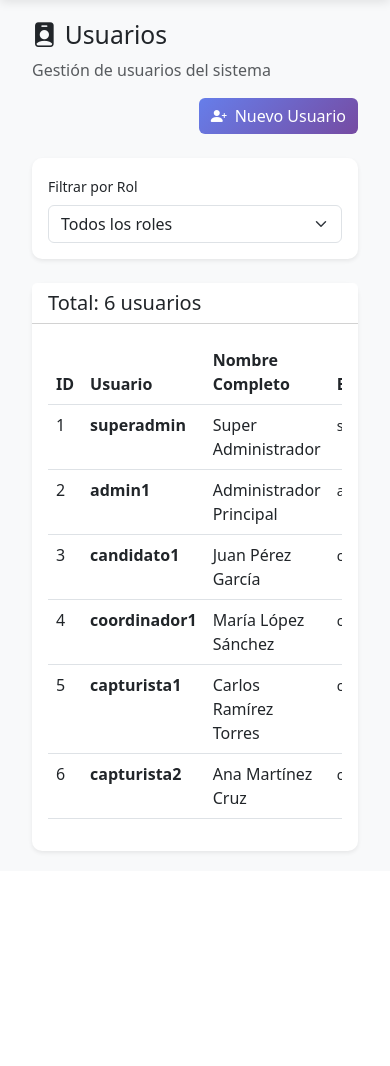
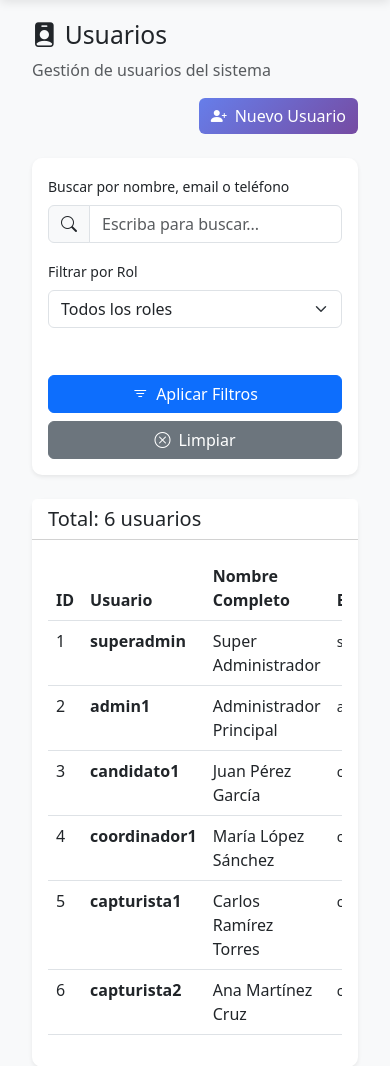
Before and after one commit to danjohn007/Simpatizantes, a PHP site: page /public/usuarios/index.php in a window 390 px wide; the page is wider, and only the part inside the window is pictured. Shown: the part 96-1162 px from the top of that part. Before the commit the page ends 950 px from the top of that part, so only its background shows below. Run offline with PHP 8.4, Linux system fonts and the light colour scheme; the visitor is signed in with stand-in values (Sample User, id 1); data comes from the database, SQL or seed files in the repository.

Commit message:
Implement all three requested features
- Fix user profile edit to properly update campaign field and username
- Add mandatory campaign field to public registration form
- Add search functionality to users module (by name, email, phone)

Co-authored-by: danjohn007 <77515822+danjohn007@users.noreply.github.com>

```diff
--- a/app/controllers/UsuarioController.php
+++ b/app/controllers/UsuarioController.php
@@ -27,8 +27,8 @@ class UsuarioController {
     public function listar($filtros = [], $page = 1) {
         $this->auth->requiereRol(['super_admin', 'admin']);
 
-        $usuarios = $this->model->obtenerTodos($page, RECORDS_PER_PAGE, $filtros['rol'] ?? null);
-        $total = $this->model->contarTotal($filtros['rol'] ?? null);
+        $usuarios = $this->model->obtenerTodos($page, RECORDS_PER_PAGE, $filtros['rol'] ?? null, $filtros['buscar'] ?? null);
+        $total = $this->model->contarTotal($filtros['rol'] ?? null, $filtros['buscar'] ?? null);
         $totalPaginas = ceil($total / RECORDS_PER_PAGE);
 
         return [
--- a/app/models/Usuario.php
+++ b/app/models/Usuario.php
@@ -95,33 +95,62 @@ class Usuario {
     /**
      * Obtiene todos los usuarios con paginación
      */
-    public function obtenerTodos($page = 1, $perPage = RECORDS_PER_PAGE, $rol = null) {
+    public function obtenerTodos($page = 1, $perPage = RECORDS_PER_PAGE, $rol = null, $buscar = null) {
         $offset = ($page - 1) * $perPage;
+        $params = [];
+        $conditions = [];
 
         if ($rol) {
-            $sql = "SELECT id, username, email, nombre_completo, rol, activo, created_at
-                    FROM usuarios WHERE rol = ?
-                    ORDER BY created_at DESC LIMIT ? OFFSET ?";
-            return $this->db->query($sql, [$rol, $perPage, $offset]);
-        } else {
-            $sql = "SELECT id, username, email, nombre_completo, rol, activo, created_at
-                    FROM usuarios
-                    ORDER BY created_at DESC LIMIT ? OFFSET ?";
-            return $this->db->query($sql, [$perPage, $offset]);
+            $conditions[] = "rol = ?";
+            $params[] = $rol;
         }
+
+        if ($buscar) {
+            $conditions[] = "(nombre_completo LIKE ? OR email LIKE ? OR whatsapp LIKE ?)";
+            $searchTerm = "%{$buscar}%";
+            $params[] = $searchTerm;
+            $params[] = $searchTerm;
+            $params[] = $searchTerm;
+        }
+
+        $whereClause = !empty($conditions) ? "WHERE " . implode(" AND ", $conditions) : "";
+
+        $sql = "SELECT id, username, email, nombre_completo, rol, activo, created_at
+                FROM usuarios
+                {$whereClause}
+                ORDER BY created_at DESC LIMIT ? OFFSET ?";
+
+        $params[] = $perPage;
+        $params[] = $offset;
+
+        return $this->db->query($sql, $params);
     }
 
     /**
      * Cuenta total de usuarios
      */
-    public function contarTotal($rol = null) {
+    public function contarTotal($rol = null, $buscar = null) {
+        $params = [];
+        $conditions = [];
+
         if ($rol) {
-            $sql = "SELECT COUNT(*) as total FROM usuarios WHERE rol = ?";
-            $result = $this->db->queryOne($sql, [$rol]);
-        } else {
-            $sql = "SELECT COUNT(*) as total FROM usuarios";
-            $result = $this->db->queryOne($sql);
+            $conditions[] = "rol = ?";
+            $params[] = $rol;
         }
+
+        if ($buscar) {
+            $conditions[] = "(nombre_completo LIKE ? OR email LIKE ? OR whatsapp LIKE ?)";
+            $searchTerm = "%{$buscar}%";
+            $params[] = $searchTerm;
+            $params[] = $searchTerm;
+            $params[] = $searchTerm;
+        }
+
+        $whereClause = !empty($conditions) ? "WHERE " . implode(" AND ", $conditions) : "";
+
+        $sql = "SELECT COUNT(*) as total FROM usuarios {$whereClause}";
+        $result = $this->db->queryOne($sql, $params);
+
         return $result['total'] ?? 0;
     }
 
@@ -172,25 +201,60 @@ class Usuario {
      * Actualiza un usuario
      */
     public function actualizar($id, $datos) {
-        $sql = "UPDATE usuarios SET
-                email = ?, nombre_completo = ?, rol = ?, campana_id = ?, whatsapp = ?,
-                twitter = ?, instagram = ?, facebook = ?, youtube = ?, tiktok = ?, activo = ?
-                WHERE id = ?";
+        // Build SQL query dynamically to handle optional password and username updates
+        $fields = [];
+        $params = [];
 
-        $params = [
-            $datos['email'],
-            $datos['nombre_completo'],
-            $datos['rol'],
-            $datos['campana_id'] ?? null,
-            $datos['whatsapp'] ?? null,
-            $datos['twitter'] ?? null,
-            $datos['instagram'] ?? null,
-            $datos['facebook'] ?? null,
-            $datos['youtube'] ?? null,
-            $datos['tiktok'] ?? null,
-            $datos['activo'] ?? 1,
-            $id
-        ];
+        // Username is updatable
+        if (isset($datos['username'])) {
+            $fields[] = "username = ?";
+            $params[] = $datos['username'];
+        }
+
+        // Always update these fields
+        $fields[] = "email = ?";
+        $params[] = $datos['email'];
+
+        $fields[] = "nombre_completo = ?";
+        $params[] = $datos['nombre_completo'];
+
+        $fields[] = "rol = ?";
+        $params[] = $datos['rol'];
+
+        $fields[] = "campana_id = ?";
+        $params[] = $datos['campana_id'] ?? null;
+
+        $fields[] = "whatsapp = ?";
+        $params[] = $datos['whatsapp'] ?? null;
+
+        $fields[] = "twitter = ?";
+        $params[] = $datos['twitter'] ?? null;
+
+        $fields[] = "instagram = ?";
+        $params[] = $datos['instagram'] ?? null;
+
+        $fields[] = "facebook = ?";
+        $params[] = $datos['facebook'] ?? null;
+
+        $fields[] = "youtube = ?";
+        $params[] = $datos['youtube'] ?? null;
+
+        $fields[] = "tiktok = ?";
+        $params[] = $datos['tiktok'] ?? null;
+
+        $fields[] = "activo = ?";
+        $params[] = $datos['activo'] ?? 1;
+
+        // Handle password update if provided
+        if (!empty($datos['password'])) {
+            $fields[] = "password = ?";
+            $params[] = password_hash($datos['password'], PASSWORD_DEFAULT);
+        }
+
+        // Add the ID for WHERE clause
+        $params[] = $id;
+
+        $sql = "UPDATE usuarios SET " . implode(", ", $fields) . " WHERE id = ?";
 
         return $this->db->execute($sql, $params);
     }
--- a/public/usuarios/index.php
+++ b/public/usuarios/index.php
@@ -19,6 +19,10 @@ $page = isset($_GET['page']) ? (int)$_GET['page'] : 1;
 
 if (!empty($_GET['rol'])) {
     $filtros['rol'] = $_GET['rol'];
+}
+
+if (!empty($_GET['buscar'])) {
+    $filtros['buscar'] = $_GET['buscar'];
 }
 
 // Obtener datos
@@ -46,9 +50,18 @@ include __DIR__ . '/../../app/views/layouts/header.php';
     <div class="card border-0 shadow-sm mb-4">
         <div class="card-body">
             <form method="GET" action="" class="row g-3">
+                <div class="col-md-5">
+                    <label class="form-label small">Buscar por nombre, email o teléfono</label>
+                    <div class="input-group">
+                        <span class="input-group-text"><i class="bi bi-search"></i></span>
+                        <input type="text" class="form-control" name="buscar"
+                               placeholder="Escriba para buscar..."
+                               value="<?php echo htmlspecialchars($_GET['buscar'] ?? ''); ?>">
+                    </div>
+                </div>
                 <div class="col-md-3">
                     <label class="form-label small">Filtrar por Rol</label>
-                    <select class="form-select" name="rol" onchange="this.form.submit()">
+                    <select class="form-select" name="rol">
                         <option value="">Todos los roles</option>
                         <option value="super_admin" <?php echo (isset($_GET['rol']) && $_GET['rol'] === 'super_admin') ? 'selected' : ''; ?>>
                             Super Admin
@@ -66,6 +79,17 @@ include __DIR__ . '/../../app/views/layouts/header.php';
                             Capturista
                         </option>
                     </select>
+                </div>
+                <div class="col-md-4">
+                    <label class="form-label small">&nbsp;</label>
+                    <div class="d-grid gap-2 d-md-flex">
+                        <button type="submit" class="btn btn-primary">
+                            <i class="bi bi-filter me-2"></i>Aplicar Filtros
+                        </button>
+                        <a href="index.php" class="btn btn-secondary">
+                            <i class="bi bi-x-circle me-2"></i>Limpiar
+                        </a>
+                    </div>
                 </div>
             </form>
         </div>
```
Also changed, not shown: public/registro-publico.php (+25 -0 lines).
